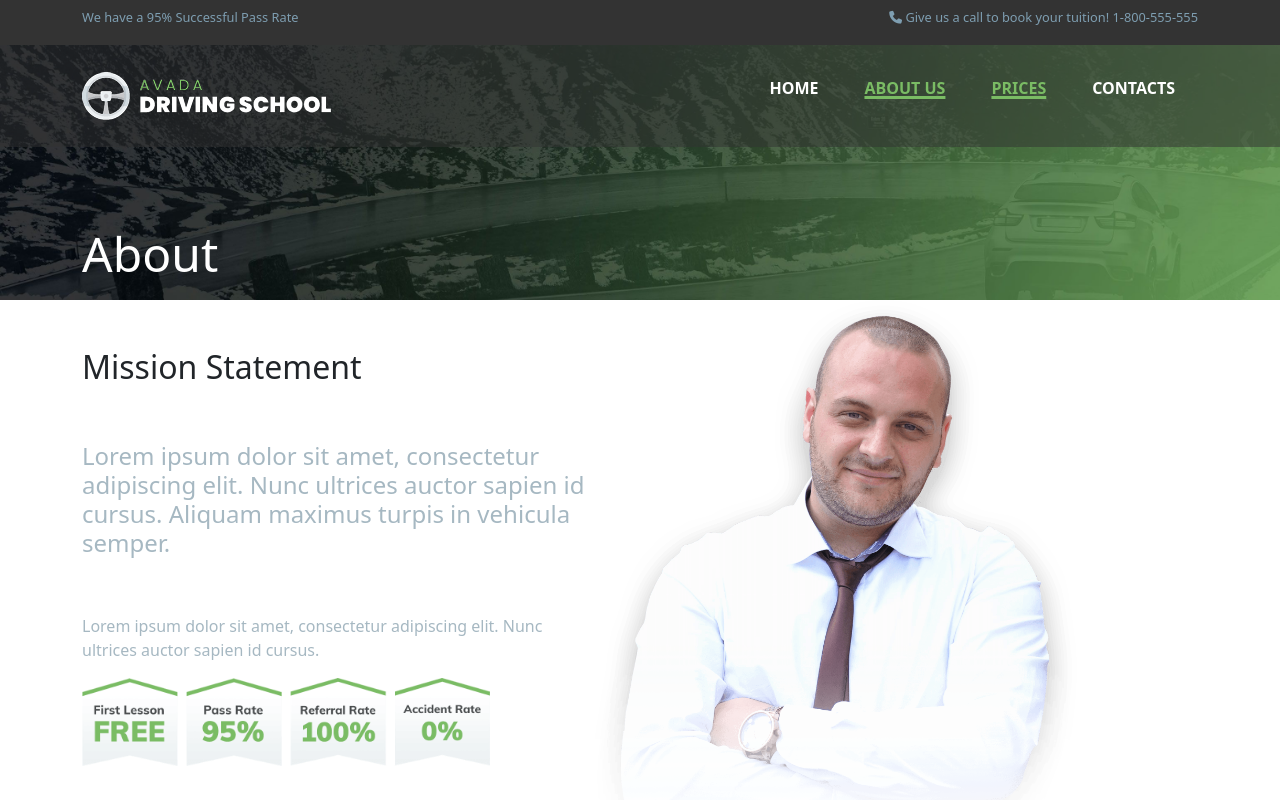
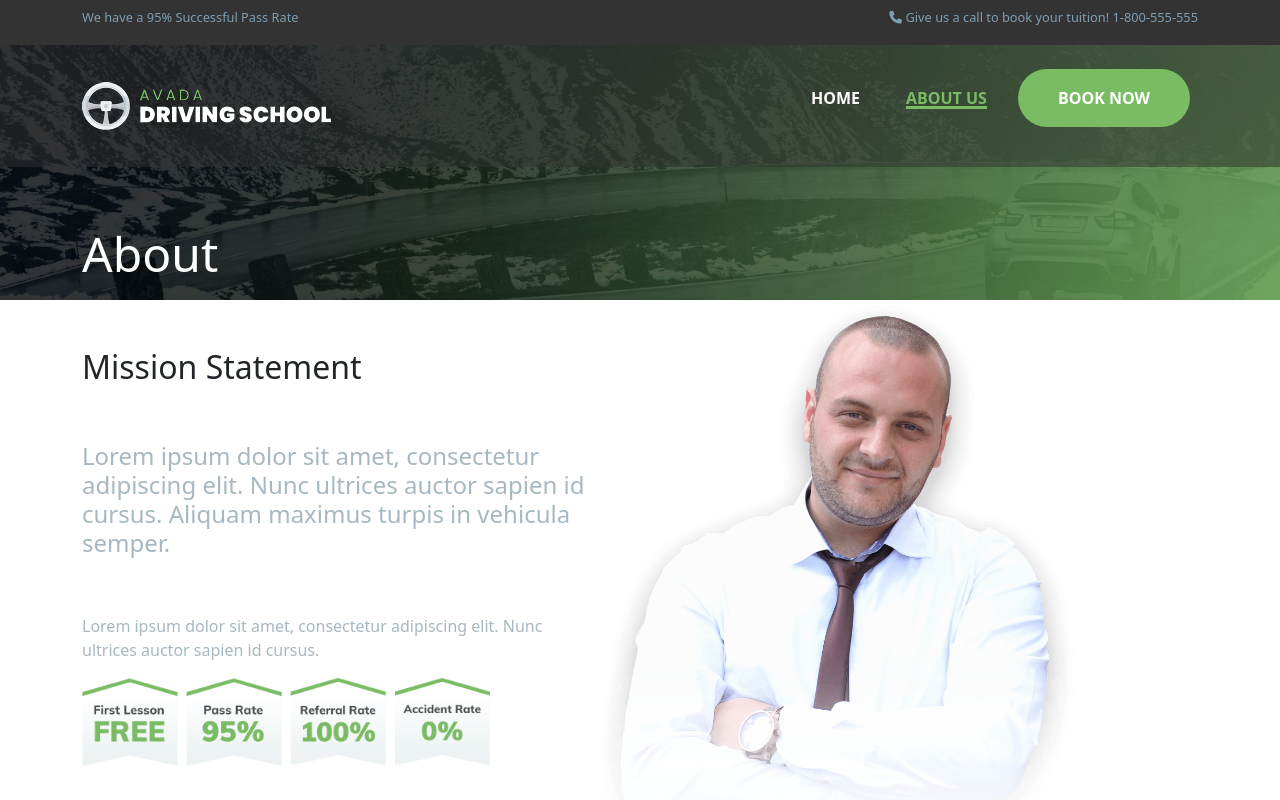
Before and after one commit to GiuseppeArgo/proj-html-vuejs, a Vue app: page /about in a window 1280 px wide. Shown: the top 800 px of the page. Built offline with nearby package versions, Linux system fonts and the light colour scheme.

Commit message:
fix: style book button

```diff
--- a/src/App.vue
+++ b/src/App.vue
@@ -1,21 +1,16 @@
 <script>
-import { store } from "./store.js";
-
 import AppHeader from "./components/AppHeader.vue";
 import AppFooter from './components/AppFooter.vue';
 import AppNewsletter from "./components/AppNewsletter.vue";
-import AppCarousel from "./components/AppCarousel.vue";
 
 export default {
   components: {
     AppHeader,
     AppFooter,
-    AppNewsletter,
-    AppCarousel
+    AppNewsletter
   },
   data() {
     return {
-      store,
 
       menu: [
         {
@@ -27,14 +22,10 @@ export default {
           title: "ABOUT US"
         },
         {
-          name: "",
-          title: "PRICES"
-        },
-        {
           name: "contacts",
-          title: "CONTACTS"
+          title: "BOOK NOW"
         }
-      ],
+      ]
     }
   }
 }
@@ -44,7 +35,9 @@ export default {
   <div>
     <AppHeader :menu="menu" />
   </div>
-  <router-view ></router-view>
+  <router-view></router-view>
+  <AppNewsletter />
+  <AppFooter />
 </template>
 
 <style></style>
--- a/src/components/AppHeader.vue
+++ b/src/components/AppHeader.vue
@@ -63,6 +63,25 @@ export default {
     .router-link-active {
         color: $text-green;
         text-decoration: underline 3px solid;
+
+    }
+
+}
+
+li:last-child {
+    padding: 10px 25px;
+    border-radius: 50px;
+    background-color: #7abc64;
+    color: white;
+    font-size: 1rem;
+
+    .router-link-active {
+        color: white;
+        text-decoration: none;
+    }
+
+    &:hover {
+        background-color: #64a64e;
     }
 }
 
--- a/src/pages/About.vue
+++ b/src/pages/About.vue
@@ -18,7 +18,33 @@ export default {
     },
     data() {
         return {
-            team: store.team
+            team: store.team,
+            faqs: [
+                {
+                    question: "High Rate of Success",
+                    answer: "Lorem ipsum dolor sit amet, consectetur adipiscing elit. Nunc ultrices auctor sapien id cursus. Aliquam maximus turpis in vehicula semper.",
+                },
+                {
+                    question: "Zero Accident Rate",
+                    answer: "Lorem ipsum dolor sit amet, consectetur adipiscing elit. Nunc ultrices auctor sapien id cursus. Aliquam maximus turpis in vehicula semper.",
+                },
+                {
+                    question: "We're Never Late",
+                    answer: "Lorem ipsum dolor sit amet, consectetur adipiscing elit. Nunc ultrices auctor sapien id cursus. Aliquam maximus turpis in vehicula semper.",
+                },
+                {
+                    question: "Price Promise",
+                    answer: "Lorem ipsum dolor sit amet, consectetur adipiscing elit. Nunc ultrices auctor sapien id cursus. Aliquam maximus turpis in vehicula semper.",
+                },
+                {
+                    question: "True Professionals",
+                    answer: "Lorem ipsum dolor sit amet, consectetur adipiscing elit. Nunc ultrices auctor sapien id cursus. Aliquam maximus turpis in vehicula semper.",
+                },
+                {
+                    question: "We Work Around You",
+                    answer: "Lorem ipsum dolor sit amet, consectetur adipiscing elit. Nunc ultrices auctor sapien id cursus. Aliquam maximus turpis in vehicula semper.",
+                },
+            ],
         };
     }
 }
```
